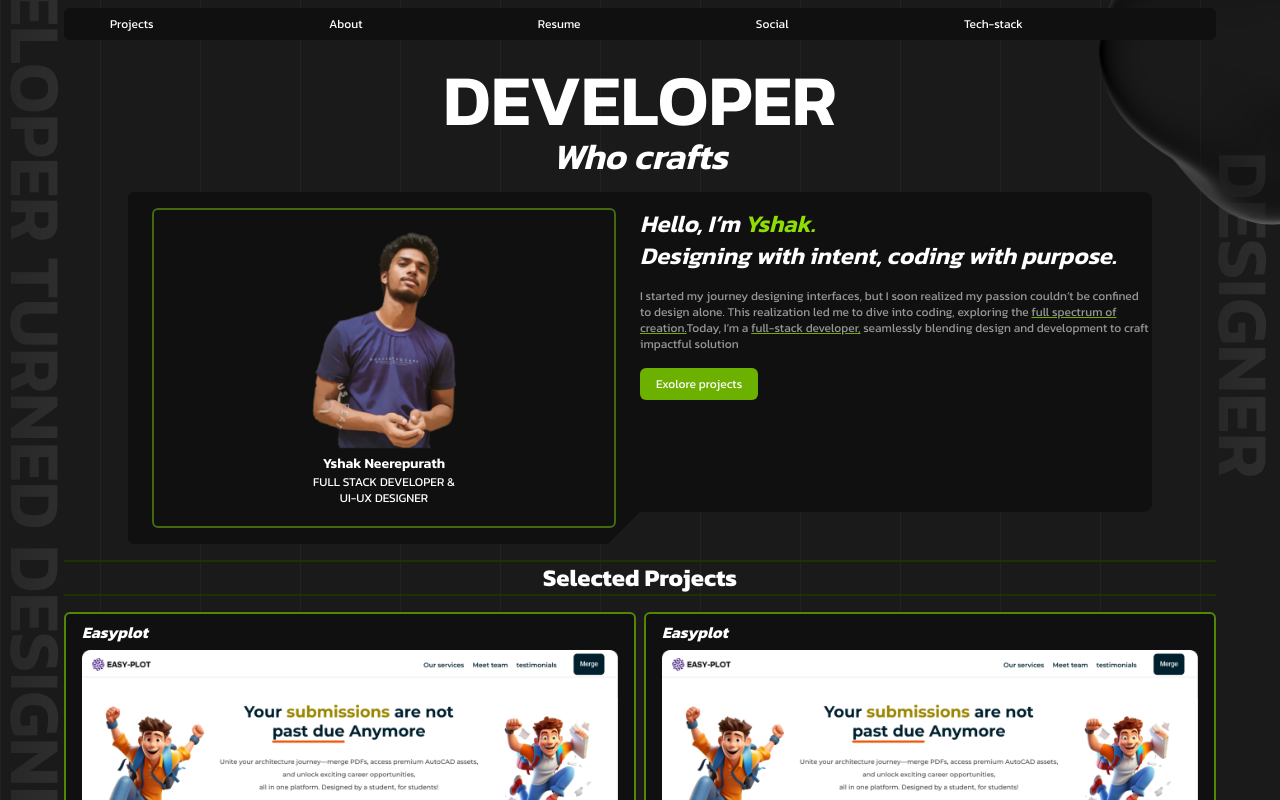
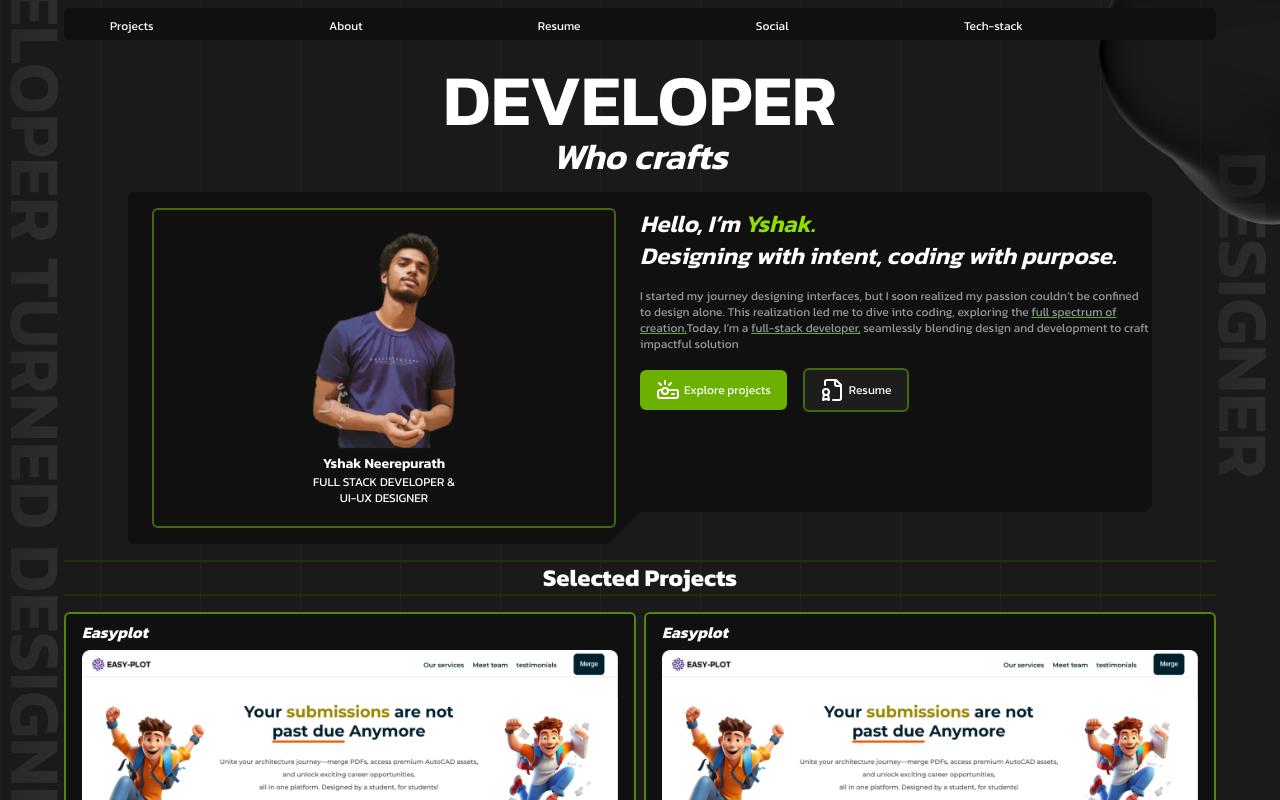
Before and after one commit to Vy-shak/Portfolio-Yshak, a Next.js app: page / in a window 1280 px wide. Shown: the top 800 px of the page. Built offline with nearby package versions, Linux system fonts and the light colour scheme.

Commit message:
ui minor fix

```diff
--- a/app/globals.css
+++ b/app/globals.css
@@ -28,9 +28,19 @@
   justify-content: start;
   align-items: center;
 }
-*{box-sizing: border-box;}
 
-  /* * {
+.flexcolStart {
+  display: flex;
+  flex-direction: column;
+  justify-content: start;
+  align-items: start;
+}
+
+* {
+  box-sizing: border-box;
+}
+
+/* * {
     outline: 1px solid red;
     box-sizing: border-box;
   } */
--- a/app/sections/Hero.tsx
+++ b/app/sections/Hero.tsx
@@ -1,5 +1,6 @@
 import { BgText } from '@/components'
 import { Myprofile, Button } from '@/components';
+import { FileBadge, Projector } from "lucide-react"
 import Bubble1 from "../../public/Images/Hero/Bubble1.png"
 import Link from 'next/link';
 import Image from 'next/image'
@@ -29,9 +30,12 @@ function Hero() {
                             <p className='w-fit text-neutral-300 lg:text-xs md:text-sm sm:text-xs text-[14px]  font-normal'>I started my journey designing interfaces, but I soon realized my passion couldn’t be confined to design alone.
                                 This realization led me to dive into coding, exploring the <span className='underline decoration-greenPrimary-700'>full spectrum of creation.</span>
                                 Today, I’m a  <span className='underline decoration-greenPrimary-700'>full-stack developer,</span> seamlessly blending design and development to craft impactful solution</p>
-                            <Link href={'#projects'}>
-                                <Button variant='primary' size='default' text='Exolore projects' ></Button>
-                            </Link>
+                            <div className='flexCenter md:flexcolStart  w-fit h-fit space-x-4'>
+                                <Link href={'#projects'}>
+                                    <Button startIcon={<Projector />} variant='primary' size='default' text='Explore projects' ></Button>
+                                </Link>
+                                <Button startIcon={<FileBadge />} variant='secondary' text='Resume' size='default' />
+                            </div>
                         </div>
                     </div>
                 </div>
--- a/components/Navbar.tsx
+++ b/components/Navbar.tsx
@@ -5,11 +5,14 @@ import React from 'react'
 import menu from '../public/Icons/Navmenu.svg'
 import closeMenu from '../public/Icons/CloseNavmenu.svg'
 import Image from 'next/image'
+import Link from 'next/link'
+import { it } from 'node:test'
 
 
 export const Navmenu = [{
     id: 'projects',
-    text: 'Projects'
+    text: 'Projects',
+    href: '#projects'
 }, {
     id: 'team',
     text: 'About'
@@ -36,7 +39,9 @@ function Navbar({ SetSnavbar, Snavbar }: Navbar) {
         <section className='absolute px-2 sm:px-4 md:px-8 lg:px-16 py-1  md:py-2 z-50 items-center justify-center  top-0 w-full h-12 '>
             <div className='flex max-md:justify-center md:justify-between items-center px-8 w-full h-full bg-neutral-900 rounded-md'>
                 {Navmenu.map((item) => (
-                    <span key={item.id} className='text-white max-md:hidden md:visible   whitespace-nowrap border-2 border-transparent transition-colors duration-100 hover:border-greenPrimary-400  hover:bg-neutral-600 text-xs px-3 py-1 rounded-md  w-fit'>{item.text}</span>
+                    <Link href={`${item.href ? item.href : "#"}`}>
+                        <span key={item.id} className='text-white max-md:hidden md:visible   whitespace-nowrap border-2 border-transparent transition-colors duration-100 hover:border-greenPrimary-400  hover:bg-neutral-600 text-xs px-3 py-1 rounded-md  w-fit'>{item.text}</span>
+                    </Link>
                 ))}
                 <div onClick={() => SetSnavbar((prev) => !prev)} className='w-fit h-fit'>
                     {Snavbar ? <Image className='max-md:visible w-6 md:hidden  h-fit' src={closeMenu} alt='menuIcon' /> : <Image className='max-md:visible w-6 md:hidden  h-fit' src={menu} alt='menuIcon' />}
--- a/components/UI/Button.tsx
+++ b/components/UI/Button.tsx
@@ -16,7 +16,7 @@ const constants = {
         secondary: 'border-2 rounded-md border-greenPrimary-900 bg-neutral-600  text-white font-normal',
     },
     size: {
-        default: 'xl:px-4 py-1  px-1  xl:py-2 text-xs xl:text-sm  w-fit lg:rounded-md rounded-sm ',
+        default: 'xl:px-4 py-2  px-2  xl:py-2 text-xs xl:text-sm  w-fit lg:rounded-md rounded ',
     },
 }
 
@@ -27,9 +27,9 @@ const Button = (props: buttonProps) => {
     return (
         <>
             <button onClick={props.handleClick} className={` ${props.defaultCss} ${constants.variant[props.variant]} ${constants.size[props.size]}`}>
-                <div className="flex space-x-1 w-fit h-fit justify-center items-center leading-3">
+                <div className="flex  space-x-1 w-fit h-fit justify-center items-center leading-3">
                     {props.startIcon}
-                    <span className="text-xs">{props.text}</span>
+                    <span className="text-xs whitespace-nowrap">{props.text}</span>
                     {props.endIcon}
                 </div>
             </button>
```
